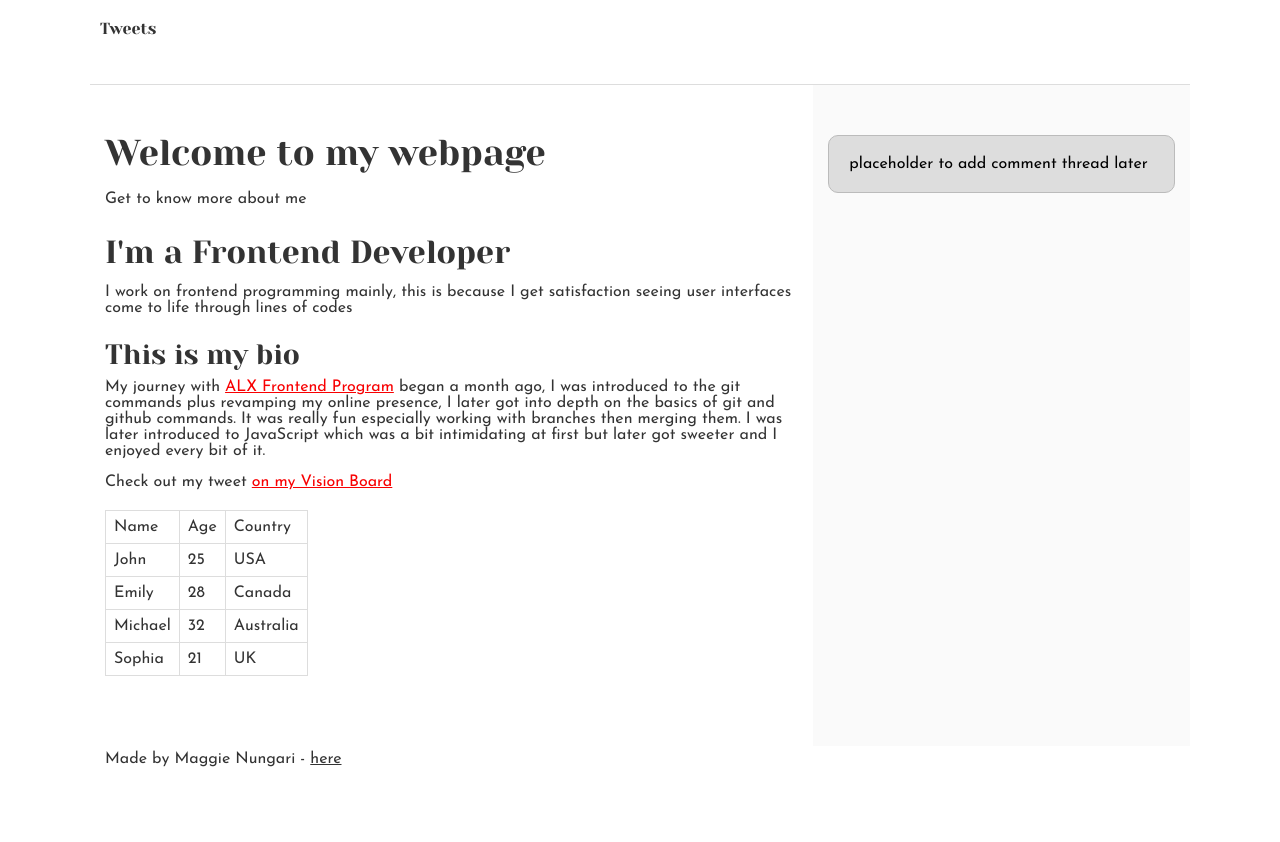
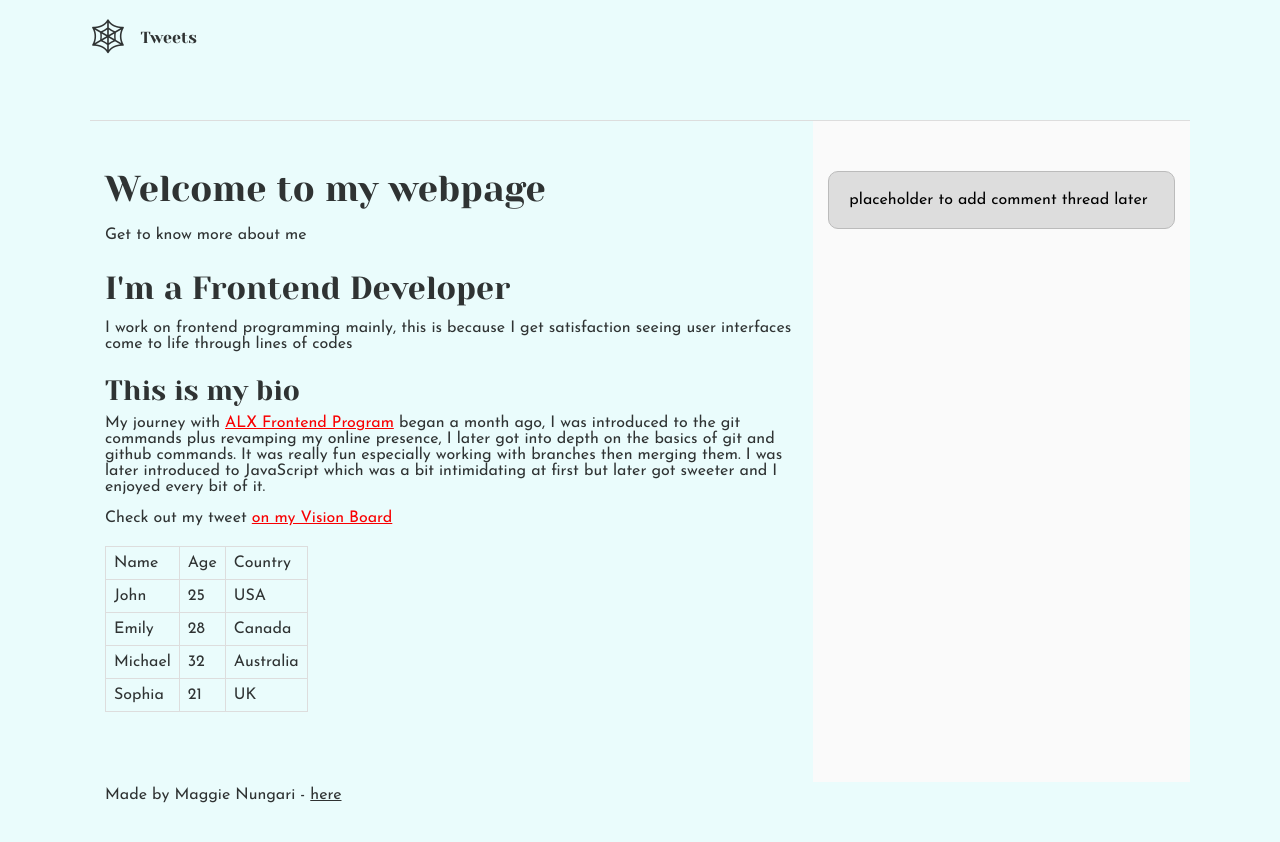
Before and after one commit to MaggieNush/alx_html_css, a plain HTML site: page css_basic/index.html in a window 1280 px wide. Before the commit the page ends 800 px from the top, so only its background shows below. Drawn offline with Linux system fonts and the light colour scheme.

Commit message:
Add a logo and background color

```diff
--- a/css_basic/index.html
+++ b/css_basic/index.html
@@ -20,9 +20,10 @@
     </style>
   </head>
   <body>
-    <div class="works_on_smartphone"></div>
+    <div class="works_on_smartphone">
     <header>
       <ul>
+        <li class="logo">&#128376;</li>
         <li><a href="tweets.html">Tweets</a></li>
       </ul>
     </header>
@@ -97,5 +98,6 @@
         >
       </p>
     </footer>
+    </div>
   </body>
 </html>
--- a/css_basic/styles.css
+++ b/css_basic/styles.css
@@ -1,6 +1,7 @@
 body {
     display: flex;
     flex-direction: column;
+    background-color: rgb(234, 252, 252);
 }
 
 main {
```
